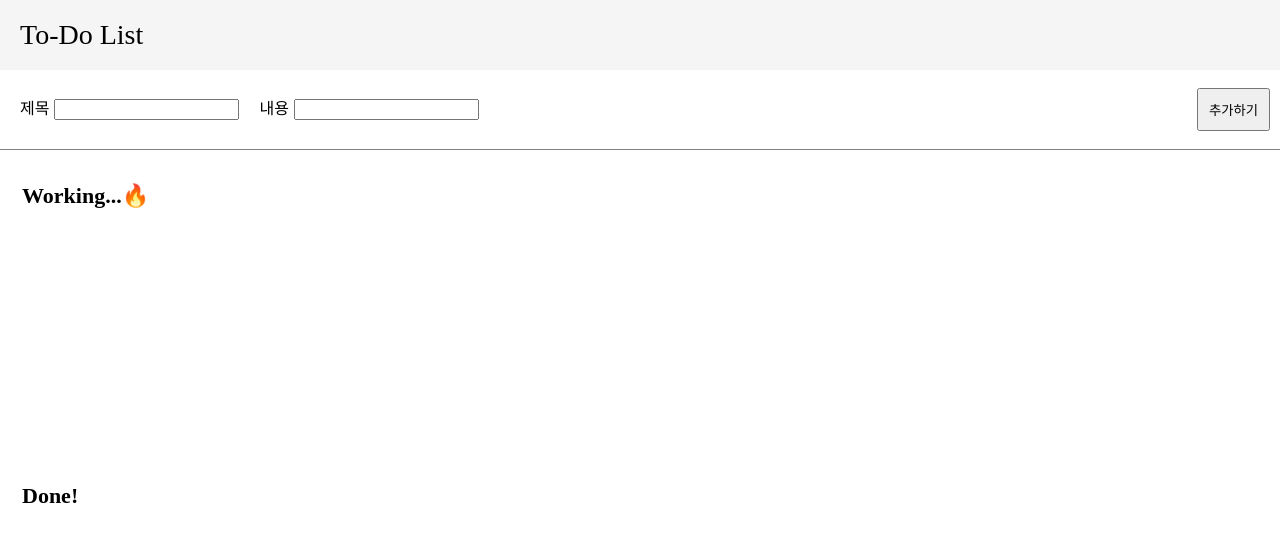
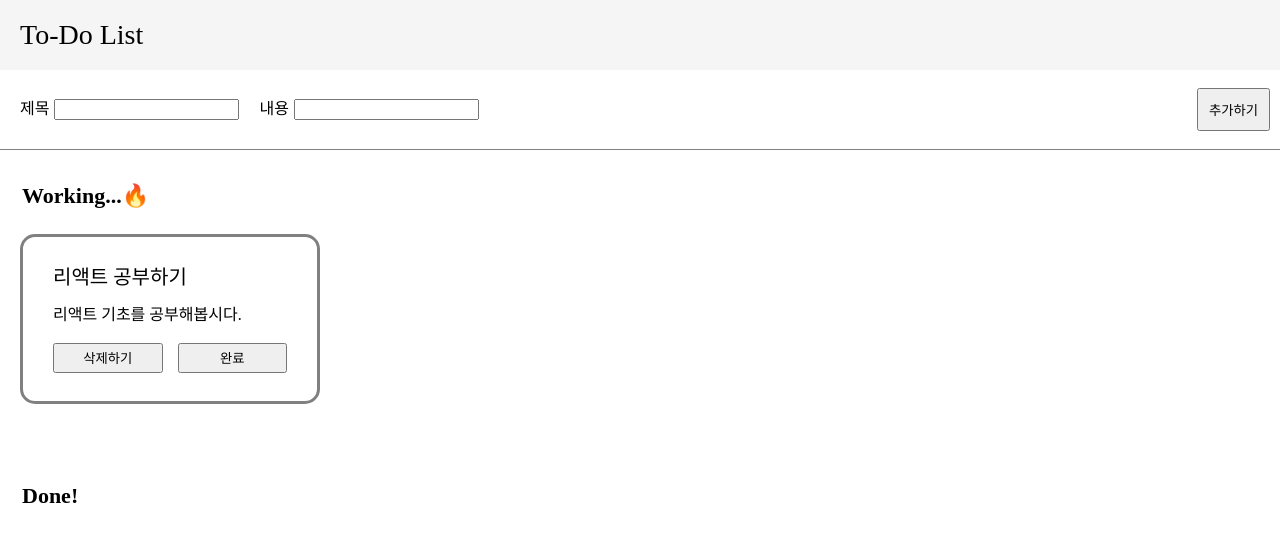
Before and after one commit to ketchup0211/TypeScript-ToDoList, a React (Vite) app: page / in a window 1280 px wide. Shown: the top 542 px of the page. Built offline with nearby package versions, Linux system fonts and the light colour scheme; data requests are answered from the project's data file.

Commit message:
[MOD] data connection

```diff
--- a/db.json
+++ b/db.json
@@ -3,7 +3,7 @@
     {
       "title": "리액트 공부하기",
       "contents" : "리액트 기초를 공부해봅시다.",
-      "idDone": false,
+      "isDone": false,
       "id" : 0
     }
   ]
--- a/src/components/units/home/List.tsx
+++ b/src/components/units/home/List.tsx
@@ -7,7 +7,7 @@ function List({title, list}:ListProps){
       <h3 className={styles.category}>{title}</h3>
       <div className={styles.card_container}>
         {list.map((todo)=>(
-          <div className={styles.card}>
+          <div className={styles.card} key={todo.id}>
             <div>
               <p className={styles.todo_title}>{todo.title}</p>
               <p className={styles.todo_contents}>{todo.contents}</p>
--- a/src/components/units/home/TodoMain.tsx
+++ b/src/components/units/home/TodoMain.tsx
@@ -1,14 +1,38 @@
+import { useEffect } from "react";
 import Form from "./Form";
 import List from "./List";
+import { getTodos } from "../../../apis/APIs";
+import { setTodoList } from "../../../redux/modules/todoSlice";
+import { Todo } from "../../../shared/types";
+import { useAppDispatch, useAppSelector } from "../../../util/hooks";
 const WORKING_LIST = "Working...🔥";
 const DONE_LIST = "Done!"
 
 function TodoMain(){
+  const dispatch = useAppDispatch();
+  const todoList :Todo[] = useAppSelector((state)=>state.todoList);
+
+  useEffect(()=>{
+    const fetchTodoList = async() =>{
+      try{
+        const todoList = await getTodos();
+        dispatch(setTodoList(todoList));
+      } catch(error){
+        console.error(error)
+      }
+    }
+    fetchTodoList();
+  },[])
+
+  const workingList:Todo[] = todoList.filter((todo)=>todo.isDone===false);
+
+  const doneList:Todo[] = todoList.filter((todo)=>{todo.isDone===true});
+
   return(
     <div>
       <Form/>
-      <List title= {WORKING_LIST} list = {[]}/>
-      <List title={DONE_LIST} list = {[]}/>
+      <List title= {WORKING_LIST} list = {workingList}/>
+      <List title={DONE_LIST} list = {doneList}/>
     </div>
   )
 }
--- a/src/main.tsx
+++ b/src/main.tsx
@@ -1,5 +1,12 @@
 import ReactDOM from 'react-dom/client'
 import App from './App.tsx'
 import GlobalStyle from './GlobalStyle.tsx'
+import { Provider } from 'react-redux'
+import store from './redux/config/configStore.ts'
 
-ReactDOM.createRoot(document.getElementById('root')!).render(<><App /><GlobalStyle/></>)
+ReactDOM.createRoot(document.getElementById('root')!).render(
+  <Provider store={store}>
+    <App />
+    <GlobalStyle/>
+  </Provider>
+);
--- a/src/redux/modules/todoSlice.ts
+++ b/src/redux/modules/todoSlice.ts
@@ -7,14 +7,17 @@ const todoSlice = createSlice({
   name:"todoList",
   initialState,
   reducers:{
+    setTodoList : (state, action:PayloadAction<Todo[]>)=>{
+      return action.payload;
+    },
     addTodo: (state, action:PayloadAction<Todo>) =>{
-      state = [...state, action.payload]
+      state.push(action.payload)
     },
     deleteTodo:(state,action:PayloadAction<Todo>)=>{
-      state = state.filter((todo)=>{todo.id!==action.payload.id})
+      return state.filter((todo)=>{todo.id!==action.payload.id})
     },
   }
 })
 
-export const {addTodo, deleteTodo} = todoSlice.actions;
+export const {addTodo, deleteTodo, setTodoList} = todoSlice.actions;
 export default todoSlice.reducer;
--- /dev/null
+++ b/src/util/hooks.ts
@@ -0,0 +1,6 @@
+import { TypedUseSelectorHook, useDispatch, useSelector } from 'react-redux'
+import { RootState, AppDispatch } from '../shared/types'
+
+type DispatchFunc = () => AppDispatch
+export const useAppDispatch: DispatchFunc = useDispatch
+export const useAppSelector: TypedUseSelectorHook<RootState> = useSelector
```
Also changed, not shown: src/shared/types.ts (+6 -1 lines).
